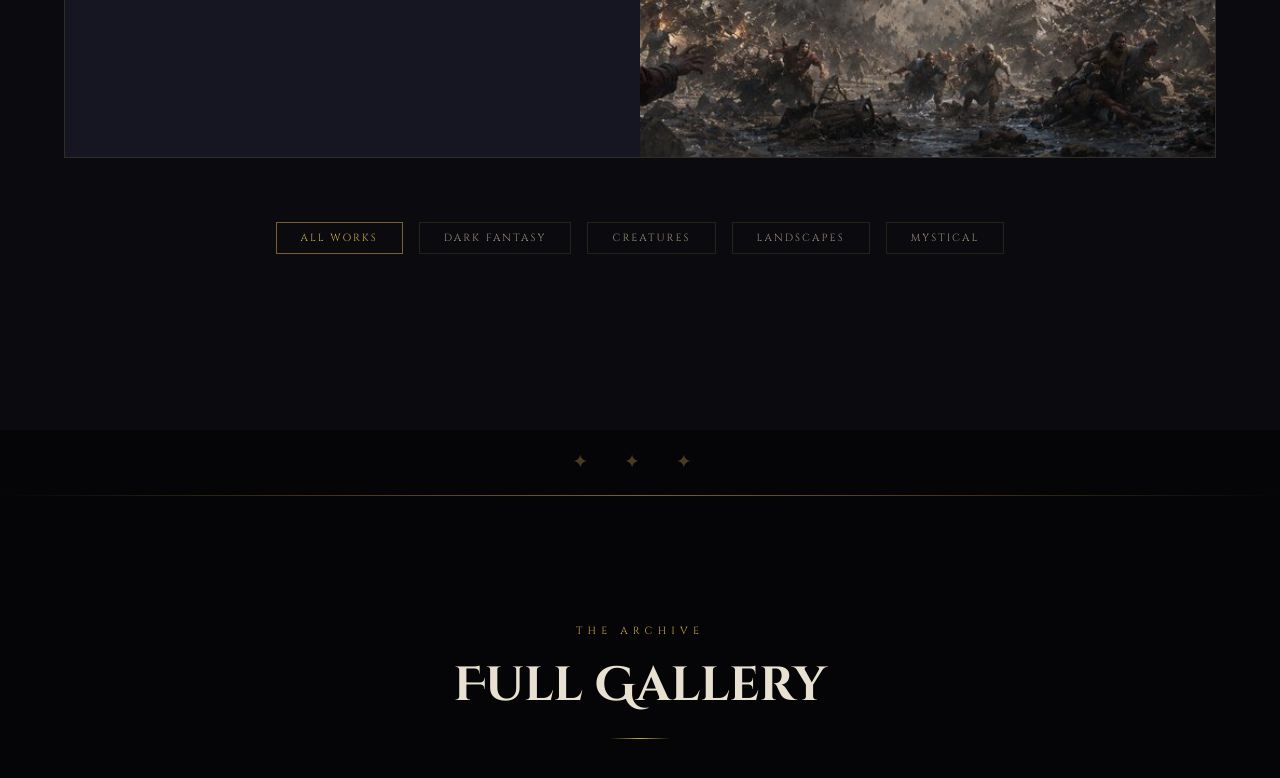
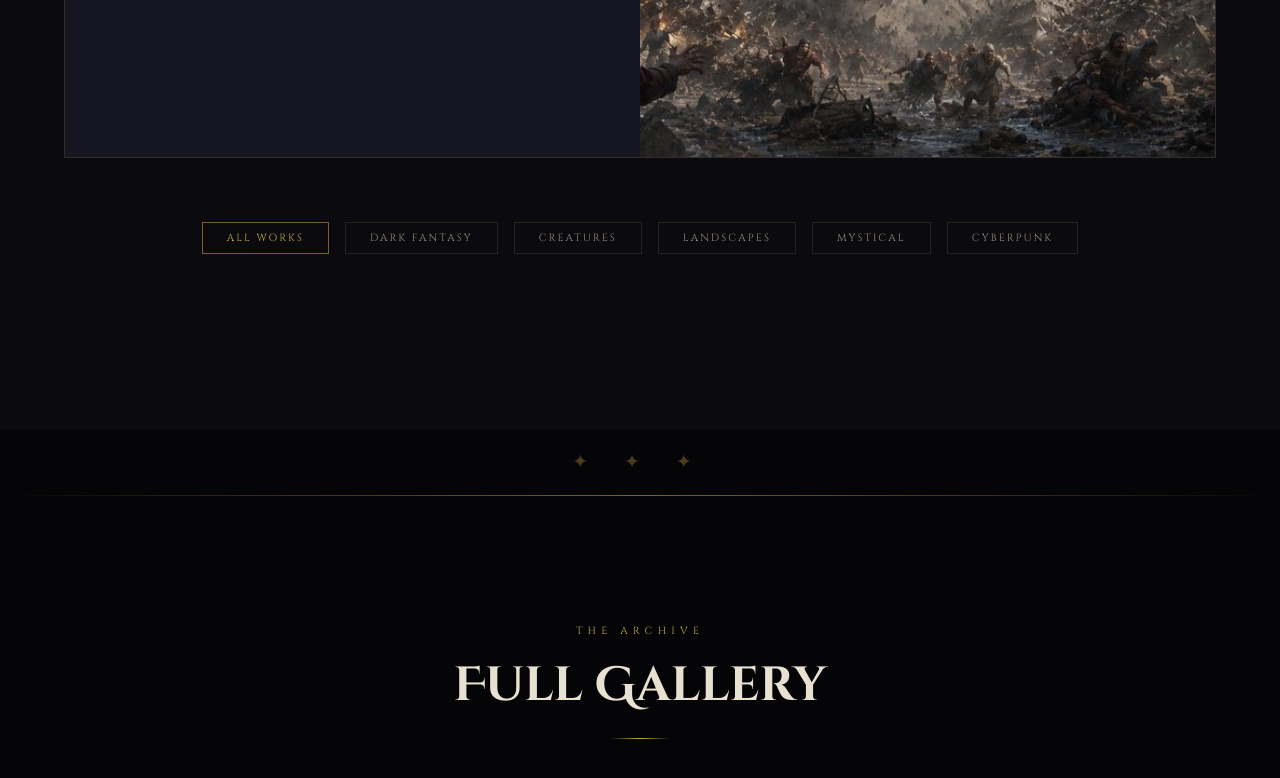
Before and after one commit to AnarchyDrewster/darkfantasyaiart, a plain HTML site: page index.html in a window 1280 px wide. Shown: the part 1591-2369 px from the top of the page. Drawn offline with nearby package versions, Linux system fonts and the light colour scheme.

Commit message:
Add Cyberpunk filter category

```diff
--- a/index.html
+++ b/index.html
@@ -231,6 +231,7 @@
     <button class="filter-btn">Creatures</button>
     <button class="filter-btn">Landscapes</button>
     <button class="filter-btn">Mystical</button>
+    <button class="filter-btn">Cyberpunk</button>
   </div>
 
   <div class="product-grid reveal" id="productGrid"></div>
```
